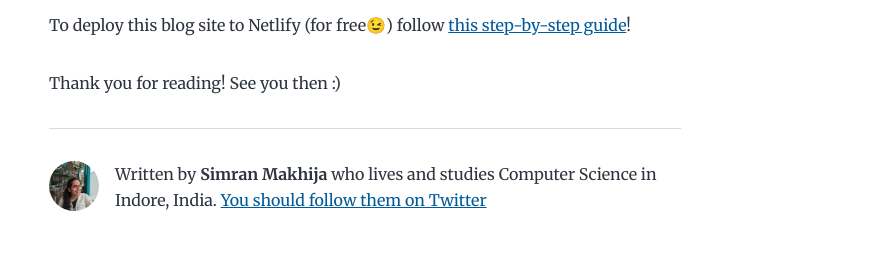
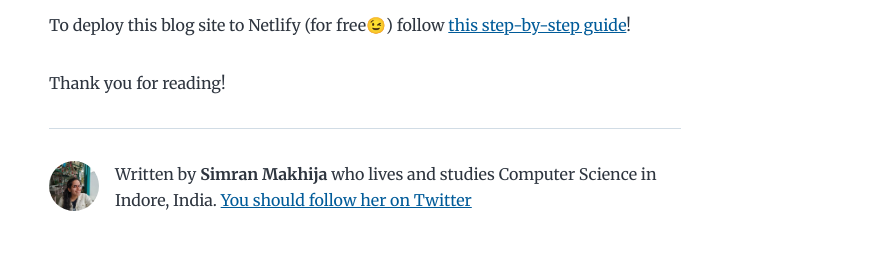
Before and after one commit to SimranMakhija7/blog, a Gatsby site: page /developblog-day2/ in a window 1280 px wide. Shown: the part 8221-8481 px from the top of the page, without its empty margins (275-1144 px from the left). Built offline with nearby package versions, Linux system fonts and the light colour scheme; Gatsby itself is replaced by a stand-in of ours; some packages are replaced by stand-ins of ours.

Commit message:
pronouns corrected

```diff
--- a/content/blog/developblog-day2/index.md
+++ b/content/blog/developblog-day2/index.md
@@ -253,4 +253,4 @@ This is it on developing the blog site. Hope it was easy to follow and helpful.
 
 To deploy this blog site to Netlify (for free😉) follow [this step-by-step guide](https://www.netlify.com/blog/2016/02/24/a-step-by-step-guide-gatsby-on-netlify/)!
 
-Thank you for reading! See you then :)
+Thank you for reading!
--- a/src/components/bio.js
+++ b/src/components/bio.js
@@ -47,7 +47,7 @@ const Bio = () => {
           Written by <strong>{author.name}</strong> {author?.summary || null}
           {` `}
           <a href={`https://twitter.com/${social?.twitter || ``}`}>
-            You should follow them on Twitter
+            You should follow her on Twitter
           </a>
         </p>
       )}
```
